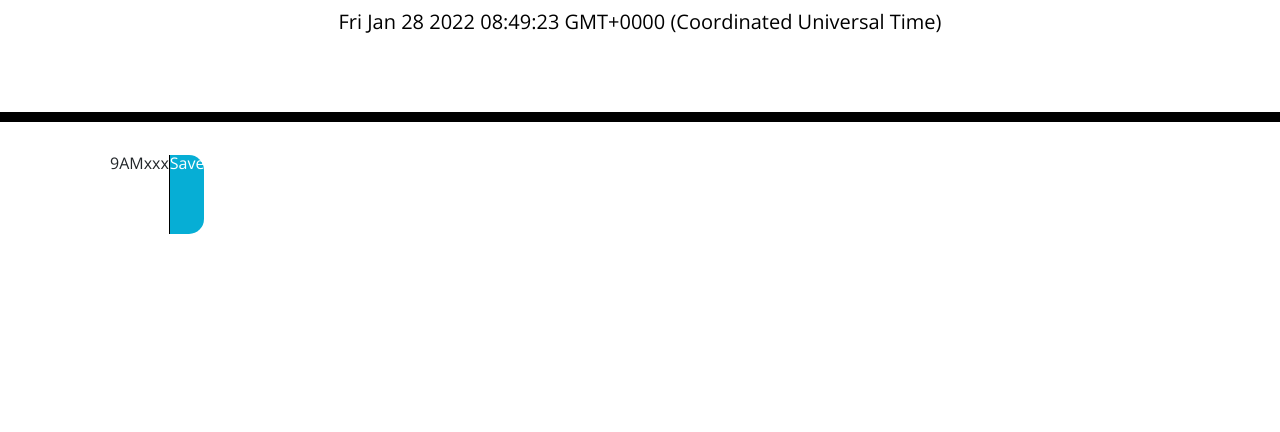
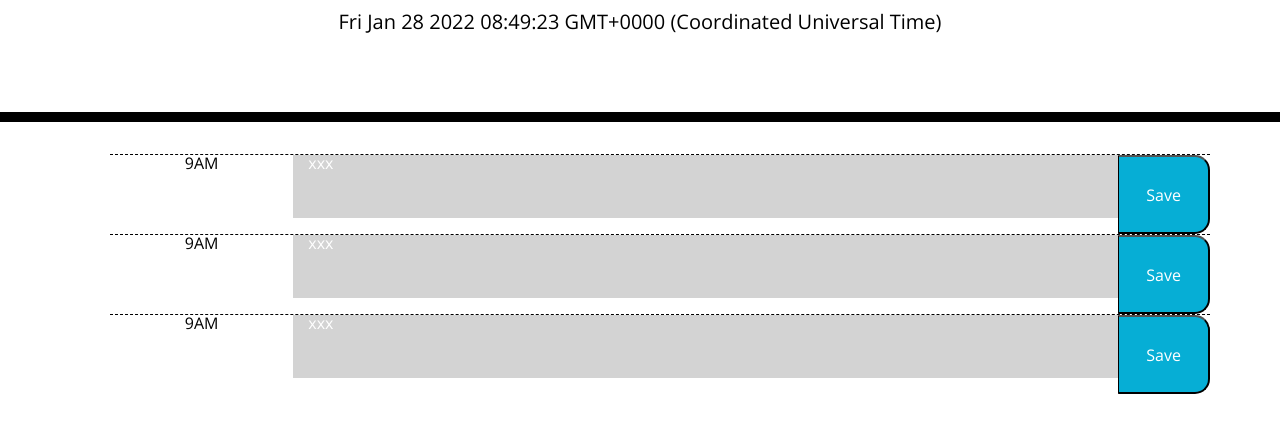
Before and after one commit to EnshenZhu/5_Bootcamp_WorkDayScheduler, a plain HTML site: page index.html in a window 1280 px wide. Shown: the part 182-614 px from the top of the page. Drawn offline with nearby package versions, Linux system fonts and the light colour scheme.

Commit message:
add bootstrap styling

```diff
--- a/index.html
+++ b/index.html
@@ -35,11 +35,25 @@
       <section>
         <ul>
 
-          <li class="row">
-            <div class="time-block">9AM</div>
-            <div class="description">xxx</div>
-            <div class="saveBtn">Save</div>
+          <li class="hour row justify-content-around">
+            <p class="time-block col-4 col-md-2">9AM</p>
+            <p class="past description col-8 col-md-9">xxx</p>
+            <button class="saveBtn col-12 col-md-1">Save</button>
           </li>
+
+          <li class="hour row justify-content-around">
+            <p class="time-block col-4 col-md-2">9AM</p>
+            <p class="past description col-8 col-md-9">xxx</p>
+            <button class="saveBtn col-12 col-md-1">Save</button>
+          </li>
+
+          <li class="hour row justify-content-around">
+            <p class="time-block col-4 col-md-2">9AM</p>
+            <p class="past description col-8 col-md-9">xxx</p>
+            <button class="saveBtn col-12 col-md-1">Save</button>
+          </li>
+
+
 
         </ul>
       </section>
```
